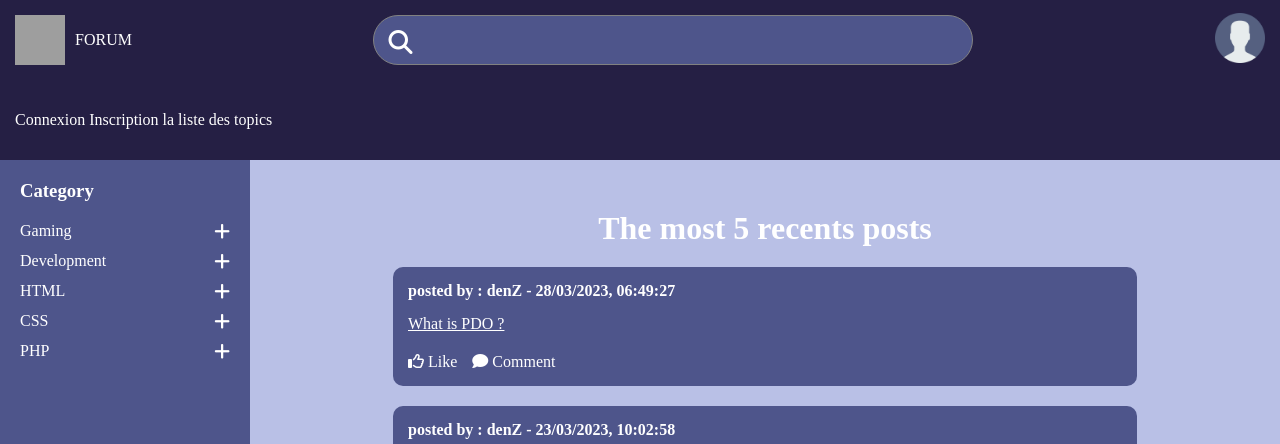
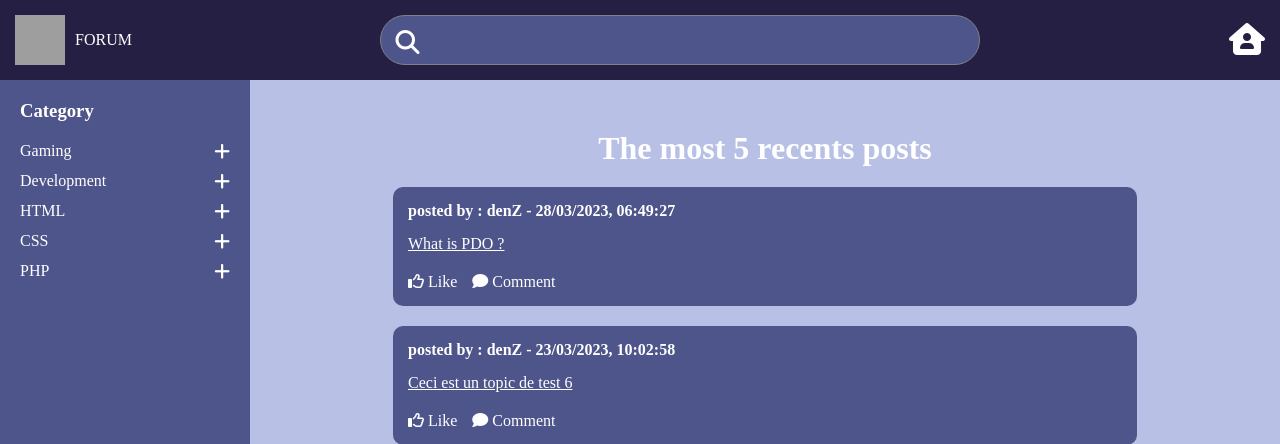
Before and after one commit to DenZaiyy/SQL_Forum, a PHP site: page / in a window 1280 px wide. Shown: the top 444 px of the page. Run offline with PHP 8.4, Linux system fonts and the light colour scheme; data comes from the database, SQL or seed files in the repository; some libraries are stand-ins or nearby versions; grey boxes are pictures that could not be loaded.

Commit message:
adjust code for log session

```diff
--- a/view/layout.php
+++ b/view/layout.php
@@ -5,10 +5,11 @@
     <meta charset="UTF-8">
     <meta name="viewport" content="width=device-width, initial-scale=1.0">
     <meta http-equiv="X-UA-Compatible" content="ie=edge">
-    <script src="https://cdn.tiny.cloud/1/zg3mwraazn1b2ezih16je1tc6z7gwp5yd4pod06ae5uai8pa/tinymce/5/tinymce.min.js" referrerpolicy="origin"></script>
+    <script src="https://code.jquery.com/jquery-3.4.1.min.js" integrity="sha256-CSXorXvZcTkaix6Yvo6HppcZGetbYMGWSFlBw8HfCJo=" crossorigin="anonymous"></script>
     <link rel="stylesheet" href="https://cdnjs.cloudflare.com/ajax/libs/font-awesome/5.13.0/css/all.min.css" integrity="sha256-h20CPZ0QyXlBuAw7A+KluUYx/3pK+c7lYEpqLTlxjYQ=" crossorigin="anonymous" />
     <link rel="stylesheet" href="https://cdnjs.cloudflare.com/ajax/libs/font-awesome/6.3.0/css/all.min.css" integrity="sha512-SzlrxWUlpfuzQ+pcUCosxcglQRNAq/DZjVsC0lE40xsADsfeQoEypE+enwcOiGjk/bSuGGKHEyjSoQ1zVisanQ==" crossorigin="anonymous" referrerpolicy="no-referrer" />
     <link rel="stylesheet" href="<?= PUBLIC_DIR ?>/css/style.css">
+    <script src="<?= PUBLIC_DIR ?>/js/script.js"></script>
     <link rel="shortcut icon" href="public/img/logo.png" type="image/x-icon">
     <title><?= $title ?></title>
 </head>
@@ -31,12 +32,16 @@
                     <i class="fa-solid fa-magnifying-glass"></i>
                 </div>
                 <div class="profil" id="profil">
-                    <img src="public/img/default-user.png" alt="image of user" id="user" height="50" width="50">
+                    <i class="fa-solid fa-house-user fa-2xl"></i>
                     <div class="dropdown-user-menu" id="dropdown">
+                        <?php
+
+                        if (App\Session::getUser()) {
+                        ?>
                             <a href="">
                                 <div class="user-info">
                                     <img src="public/img/default-user.png" alt="image of user" height="50" width="50">
-                                <strong>test</strong>
+                                    <strong><?= App\Session::getUser() ?></strong>
                                 </div>
                             </a>
                             <div class="links">
@@ -45,46 +50,31 @@
                                 <a href="index.php?ctrl=forum&action=listTopics">List of topics</a>
                                 <a href="index.php?ctrl=forum&action=listCategories">List of categories</a>
                             </div>
+                            <div class="btn-disconnect">
+                                <a href="index.php?ctrl=security&action=logout"><i class="fa-solid fa-right-from-bracket"></i> Disconnect</a>
+                            </div>
+                        <?php } else { ?>
+                            <div class="links">
                                 <a href="index.php?ctrl=security&action=registerForm">Register</a>
-                        <a href="index.php?ctrl=security&action=loginForm">Login</a>
-                        <div class="btn-disconnect">
-                            <a href="">Disconnect</a>
+                                <a href="index.php?ctrl=security&action=loginForm"><i class="fa-solid fa-right-to-bracket"></i> Login</a>
                             </div>
+                        <?php } ?>
                     </div>
                 </div>
             </nav>
-            <nav>
-                <!-- <div id="nav-left">
+            <!-- <nav>
+                <div id="nav-left">
                     <a href="/">Accueil</a>
                     <?php
-                    if (App\Session::isAdmin()) {
+                    // if (App\Session::isAdmin()) {
                     ?>
                         <a href="index.php?ctrl=home&action=users">Voir la liste des gens</a>
 
                     <?php
-                    }
-                    ?>
-                </div> -->
-                <div id="nav-right">
-                    <?php
-
-                    if (App\Session::getUser()) {
-                    ?>
-                        <a href="/security/viewProfile.html"><span class="fas fa-user"></span>&nbsp;<?= App\Session::getUser() ?></a>
-                        <a href="/security/logout.html">Déconnexion</a>
-                    <?php
-                    } else {
-                    ?>
-                        <a href="./view/security/login.php">Connexion</a>
-                        <a href="/security/register.html">Inscription</a>
-                        <a href="index.php?ctrl=forum&action=listTopics">la liste des topics</a>
-                    <?php
-                    }
-
-
+                    // }
                     ?>
                 </div>
-            </nav>
+            </nav> -->
         </header>
         <div class="content-flex">
             <aside>
@@ -141,56 +131,6 @@
             <!-- <button id="ajaxbtn">Surprise en Ajax !</button> -> cliqué <span id="nbajax">0</span> fois -->
         </footer>
     </div>
-    <script src="https://code.jquery.com/jquery-3.4.1.min.js" integrity="sha256-CSXorXvZcTkaix6Yvo6HppcZGetbYMGWSFlBw8HfCJo=" crossorigin="anonymous">
-    </script>
-    <script>
-        $(document).ready(function() {
-            $(".message").each(function() {
-                if ($(this).text().length > 0) {
-                    $(this).slideDown(500, function() {
-                        $(this).delay(3000).slideUp(500)
-                    })
-                }
-            })
-
-            $(".delete-btn").on("click", function() {
-                return confirm("Etes-vous sûr de vouloir supprimer?")
-            })
-
-            tinymce.init({
-                selector: '.post',
-                menubar: false,
-                plugins: [
-                    'advlist autolink lists link image charmap print preview anchor',
-                    'searchreplace visualblocks code fullscreen',
-                    'insertdatetime media table paste code help wordcount'
-                ],
-                toolbar: 'undo redo | formatselect | ' +
-                    'bold italic backcolor | alignleft aligncenter ' +
-                    'alignright alignjustify | bullist numlist outdent indent | ' +
-                    'removeformat | help',
-                content_css: '//www.tiny.cloud/css/codepen.min.css'
-            });
-
-            $("#profil").on('click', function() {
-                $('#dropdown').toggleClass("active");
-            })
-        })
-
-
-
-
-        // $("#ajaxbtn").on("click", function() {
-        //     $.get(
-        //         "index.php?action=ajax", {
-        //             nb: $("#nbajax").text()
-        //         },
-        //         function(result) {
-        //             $("#nbajax").html(result)
-        //         }
-        //     )
-        // })
-    </script>
 </body>
 
 </html>
--- a/view/topic/listTopics.php
+++ b/view/topic/listTopics.php
@@ -1,5 +1,4 @@
 <?php
-
 $topics = $result["data"]['topics'];
 
 ?>
```
Lines whose indentation alone changed are shown as unchanged.
